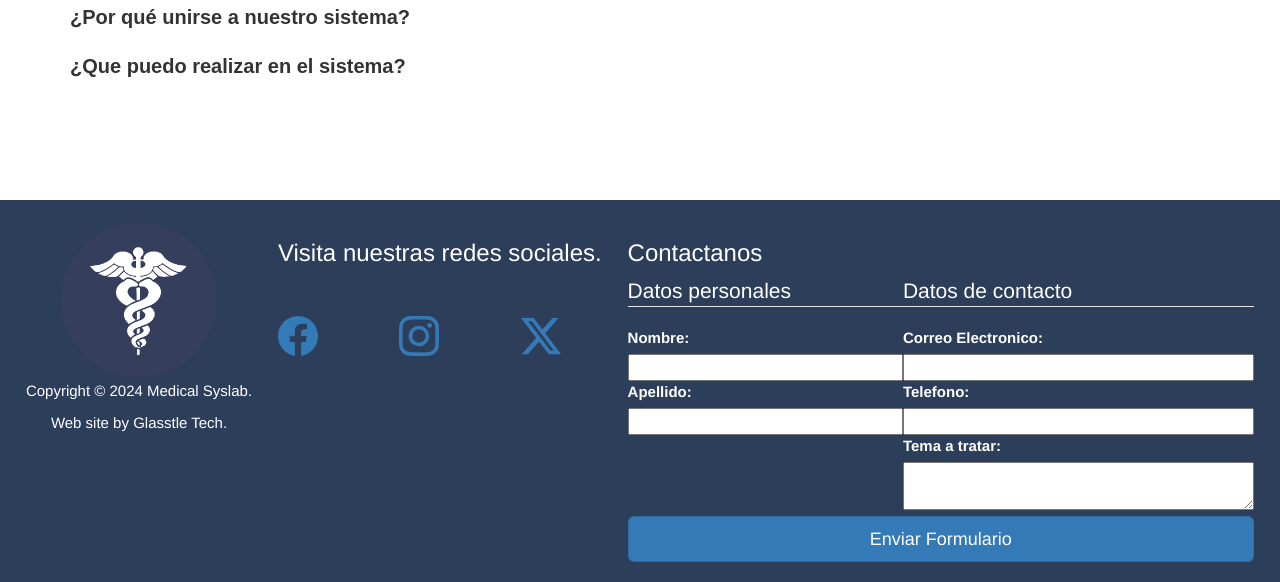
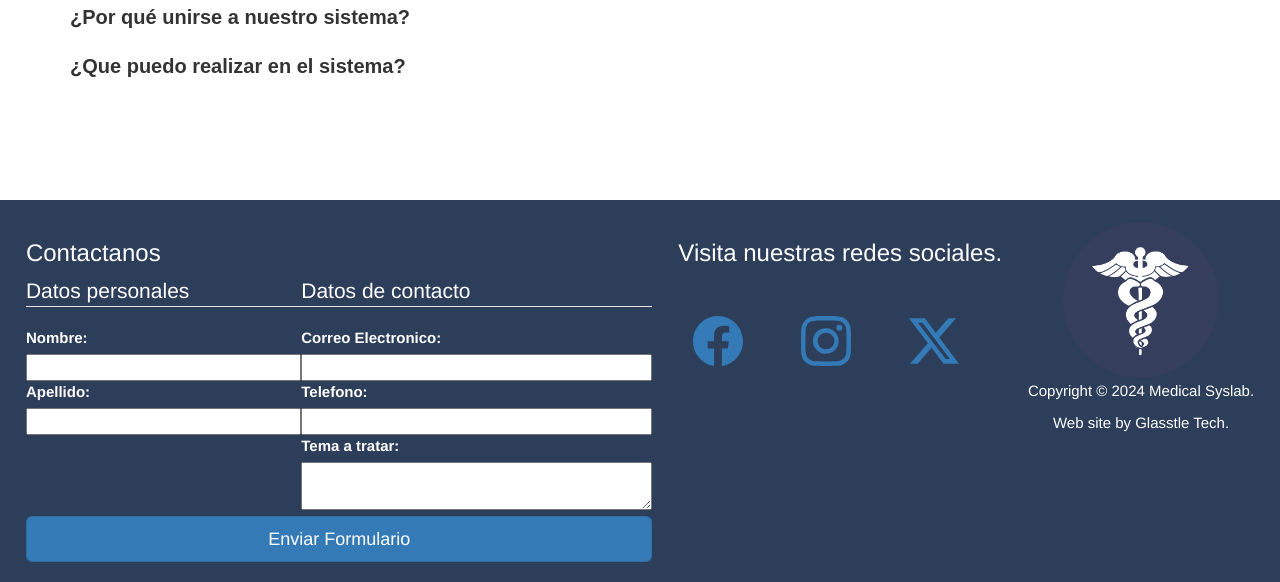
Before and after one commit to Julian7Castillo/Medical-Syslab, a PHP site: page / in a window 1280 px wide. Shown: the part 2342-2924 px from the top of the page. Run offline with PHP 8.4, Linux system fonts and the light colour scheme; the visitor is signed in with stand-in values (Sample User, id 1); some libraries are stand-ins or nearby versions.

Commit message:
ajuste de estilos en el encabezado y en el pie de pagina

```diff
--- a/Vista/Listar_Citas.php
+++ b/Vista/Listar_Citas.php
@@ -31,7 +31,6 @@
 										<th class="text-center">Hora</th>
 										<th class="text-center">Estado</th>
 										<th class="text-center">Observaciones</th>
-
 									</thead>
 									<tbody>';
 						while($registro=$resultado->fetch_object()){
--- a/Vista/css/styles.css
+++ b/Vista/css/styles.css
@@ -49,21 +49,28 @@ details summary,p,li{
 
 textarea, input{
     width: 100%;
+    margin-bottom: 1rem;
 }
 
 fieldset{
     margin-right: 2rem;
     margin-bottom: 2rem;
 }
+
 /*UTILIDADES*/
 
 .flex{
     display: flex;
     margin: 0px 0px 0px 0px;
+
 }
 
 .bet{
     justify-content: space-between;
+}
+
+.around{
+    justify-content: space-around;
 }
 
 h4{
@@ -108,7 +115,7 @@ h4{
 }
 
 .spaceMargin{
-    margin-left: 1rem;
+    margin-right: 1rem;
 }
 
 .buttonDelete{
@@ -267,3 +274,14 @@ h4{
 .password{
     width: 80%;
 }
+
+.usuario-btn{
+    justify-content:right;
+}
+
+.responsive{
+    display: flex;
+    flex: 1;
+    flex-wrap: wrap;
+
+}
--- a/Vista/encabezado.php
+++ b/Vista/encabezado.php
@@ -7,7 +7,7 @@
 
     <body>
         <header>
-            <div class="flex space">
+            <div class="flex space bet responsive">
                 <h1>
                     <a class="titulo" href="index.php?pag=inicio">
                     <img src="Vista/img/logoMS.png"al="logo" style="width:80px;height:80px;"> Medical SysLab
@@ -23,13 +23,10 @@
                         <div class="flex botonPerfil">
                             <button type="button" class="btn btn-outline-danger botonPerfil flex" >
                             <a class="botonPerfil flex" href="index.php?pag=perfil">
-                                <svg xmlns="http://www.w3.org/2000/svg" width="36" height="36" fill="currentColor" class="bi bi-person-circle" viewBox="0 0 16 16">
-                                    <path d="M11 6a3 3 0 1 1-6 0 3 3 0 0 1 6 0"/>
-                                    <path fill-rule="evenodd" d="M0 8a8 8 0 1 1 16 0A8 8 0 0 1 0 8m8-7a7 7 0 0 0-5.468 11.37C3.242 11.226 4.805 10 8 10s4.757 1.225 5.468 2.37A7 7 0 0 0 8 1"/>
-                                </svg>
-                                <div class="spaceMargin">
-                                    <h7>Usuario: <?php echo$_SESSION['userMedicalSyslab']; ?><br>
-                                    Rol:
+
+                                <div class="spaceMargin usuario-btn">
+                                    <h7>Usuario: <?php echo$_SESSION['userMedicalSyslab']; ?></h7><br>
+                                    <h7>Rol:
                                     <?php
                                         if($_SESSION['rolMedicalSyslab'] == 1){
                                             echo 'Administrador';
@@ -42,6 +39,10 @@
                                         }
                                     ?></h7>
                                 </div>
+                                <svg xmlns="http://www.w3.org/2000/svg" width="36" height="36" fill="currentColor" class="bi bi-person-circle" viewBox="0 0 16 16">
+                                    <path d="M11 6a3 3 0 1 1-6 0 3 3 0 0 1 6 0"/>
+                                    <path fill-rule="evenodd" d="M0 8a8 8 0 1 1 16 0A8 8 0 0 1 0 8m8-7a7 7 0 0 0-5.468 11.37C3.242 11.226 4.805 10 8 10s4.757 1.225 5.468 2.37A7 7 0 0 0 8 1"/>
+                                </svg>
                             </a>
                         </div>
                         <?php
--- a/Vista/footer.php
+++ b/Vista/footer.php
@@ -7,35 +7,7 @@
     </head>
     <body>
         <!--footer con bootstrap y con los colores de los estilos extras-->
-        <footer class=" flex">
-            <div class="text-center">
-                <img class="img-footer" src="Vista/img/LogoMS.png" alt="logo-footer">
-                <p class="">Copyright © 2024 Medical Syslab.</p>
-                <p>Web site by Glasstle Tech.</p>
-            </div>
-
-            <div class="">
-                <h3 class="redes-titulo">Visita nuestras redes sociales.</h3>
-                <i class="bi bi-facebook"></i>
-
-                <div class="flex bet">
-                <a href="https://www.facebook.com">
-                    <svg xmlns="http://www.w3.org/2000/svg" width="40" height="40" fill="currentColor" class="bi bi-facebook" viewBox="0 0 16 16">
-                        <path d="M16 8.049c0-4.446-3.582-8.05-8-8.05C3.58 0-.002 3.603-.002 8.05c0 4.017 2.926 7.347 6.75 7.951v-5.625h-2.03V8.05H6.75V6.275c0-2.017 1.195-3.131 3.022-3.131.876 0 1.791.157 1.791.157v1.98h-1.009c-.993 0-1.303.621-1.303 1.258v1.51h2.218l-.354 2.326H9.25V16c3.824-.604 6.75-3.934 6.75-7.951"/>
-                    </svg>
-                </a><br><br>
-                <a href="https://www.instagram.com">
-                    <svg xmlns="http://www.w3.org/2000/svg" width="40" height="40" fill="currentColor" class="bi bi-instagram" viewBox="0 0 16 16">
-                        <path d="M8 0C5.829 0 5.556.01 4.703.048 3.85.088 3.269.222 2.76.42a3.9 3.9 0 0 0-1.417.923A3.9 3.9 0 0 0 .42 2.76C.222 3.268.087 3.85.048 4.7.01 5.555 0 5.827 0 8.001c0 2.172.01 2.444.048 3.297.04.852.174 1.433.372 1.942.205.526.478.972.923 1.417.444.445.89.719 1.416.923.51.198 1.09.333 1.942.372C5.555 15.99 5.827 16 8 16s2.444-.01 3.298-.048c.851-.04 1.434-.174 1.943-.372a3.9 3.9 0 0 0 1.416-.923c.445-.445.718-.891.923-1.417.197-.509.332-1.09.372-1.942C15.99 10.445 16 10.173 16 8s-.01-2.445-.048-3.299c-.04-.851-.175-1.433-.372-1.941a3.9 3.9 0 0 0-.923-1.417A3.9 3.9 0 0 0 13.24.42c-.51-.198-1.092-.333-1.943-.372C10.443.01 10.172 0 7.998 0zm-.717 1.442h.718c2.136 0 2.389.007 3.232.046.78.035 1.204.166 1.486.275.373.145.64.319.92.599s.453.546.598.92c.11.281.24.705.275 1.485.039.843.047 1.096.047 3.231s-.008 2.389-.047 3.232c-.035.78-.166 1.203-.275 1.485a2.5 2.5 0 0 1-.599.919c-.28.28-.546.453-.92.598-.28.11-.704.24-1.485.276-.843.038-1.096.047-3.232.047s-2.39-.009-3.233-.047c-.78-.036-1.203-.166-1.485-.276a2.5 2.5 0 0 1-.92-.598 2.5 2.5 0 0 1-.6-.92c-.109-.281-.24-.705-.275-1.485-.038-.843-.046-1.096-.046-3.233s.008-2.388.046-3.231c.036-.78.166-1.204.276-1.486.145-.373.319-.64.599-.92s.546-.453.92-.598c.282-.11.705-.24 1.485-.276.738-.034 1.024-.044 2.515-.045zm4.988 1.328a.96.96 0 1 0 0 1.92.96.96 0 0 0 0-1.92m-4.27 1.122a4.109 4.109 0 1 0 0 8.217 4.109 4.109 0 0 0 0-8.217m0 1.441a2.667 2.667 0 1 1 0 5.334 2.667 2.667 0 0 1 0-5.334"/>
-                    </svg>
-                </a><br><br>
-                <a href="https://twitter.com">
-                    <svg xmlns="http://www.w3.org/2000/svg" width="40" height="40" fill="currentColor" class="bi bi-twitter-x" viewBox="0 0 16 16">
-                        <path d="M12.6.75h2.454l-5.36 6.142L16 15.25h-4.937l-3.867-5.07-4.425 5.07H.316l5.733-6.57L0 .75h5.063l3.495 4.633L12.601.75Zm-.86 13.028h1.36L4.323 2.145H2.865z"/>
-                    </svg>
-                </a><br><br></h5>
-                </div>
-            </div>
+        <footer class=" flex responsive">
 
             <section id="Contactanos" class="center formulario">
                 <h3 class="textcenterhorizontal">Contactanos</h3>
@@ -65,9 +37,39 @@
 
                         </fieldset>
                     </div>
-                <button class="btn-formulario btn btn-primary btn-lg" type="submit">Enviar Formulario</button>
-            </form>
-        </section>
+                    <button class="btn-formulario btn btn-primary btn-lg" type="submit">Enviar Formulario</button>
+                </form>
+            </section>
+
+            <div class="text-center">
+                <h3 class="redes-titulo">Visita nuestras redes sociales.</h3>
+                <i class="bi bi-facebook"></i>
+
+                <div class="flex around responsive">
+                    <a href="https://www.facebook.com">
+                        <svg xmlns="http://www.w3.org/2000/svg" width="50" height="50" fill="currentColor" class="bi bi-facebook" viewBox="0 0 16 16">
+                            <path d="M16 8.049c0-4.446-3.582-8.05-8-8.05C3.58 0-.002 3.603-.002 8.05c0 4.017 2.926 7.347 6.75 7.951v-5.625h-2.03V8.05H6.75V6.275c0-2.017 1.195-3.131 3.022-3.131.876 0 1.791.157 1.791.157v1.98h-1.009c-.993 0-1.303.621-1.303 1.258v1.51h2.218l-.354 2.326H9.25V16c3.824-.604 6.75-3.934 6.75-7.951"/>
+                        </svg>
+                    </a><br><br>
+                    <a href="https://www.instagram.com">
+                        <svg xmlns="http://www.w3.org/2000/svg" width="50" height="50" fill="currentColor" class="bi bi-instagram" viewBox="0 0 16 16">
+                            <path d="M8 0C5.829 0 5.556.01 4.703.048 3.85.088 3.269.222 2.76.42a3.9 3.9 0 0 0-1.417.923A3.9 3.9 0 0 0 .42 2.76C.222 3.268.087 3.85.048 4.7.01 5.555 0 5.827 0 8.001c0 2.172.01 2.444.048 3.297.04.852.174 1.433.372 1.942.205.526.478.972.923 1.417.444.445.89.719 1.416.923.51.198 1.09.333 1.942.372C5.555 15.99 5.827 16 8 16s2.444-.01 3.298-.048c.851-.04 1.434-.174 1.943-.372a3.9 3.9 0 0 0 1.416-.923c.445-.445.718-.891.923-1.417.197-.509.332-1.09.372-1.942C15.99 10.445 16 10.173 16 8s-.01-2.445-.048-3.299c-.04-.851-.175-1.433-.372-1.941a3.9 3.9 0 0 0-.923-1.417A3.9 3.9 0 0 0 13.24.42c-.51-.198-1.092-.333-1.943-.372C10.443.01 10.172 0 7.998 0zm-.717 1.442h.718c2.136 0 2.389.007 3.232.046.78.035 1.204.166 1.486.275.373.145.64.319.92.599s.453.546.598.92c.11.281.24.705.275 1.485.039.843.047 1.096.047 3.231s-.008 2.389-.047 3.232c-.035.78-.166 1.203-.275 1.485a2.5 2.5 0 0 1-.599.919c-.28.28-.546.453-.92.598-.28.11-.704.24-1.485.276-.843.038-1.096.047-3.232.047s-2.39-.009-3.233-.047c-.78-.036-1.203-.166-1.485-.276a2.5 2.5 0 0 1-.92-.598 2.5 2.5 0 0 1-.6-.92c-.109-.281-.24-.705-.275-1.485-.038-.843-.046-1.096-.046-3.233s.008-2.388.046-3.231c.036-.78.166-1.204.276-1.486.145-.373.319-.64.599-.92s.546-.453.92-.598c.282-.11.705-.24 1.485-.276.738-.034 1.024-.044 2.515-.045zm4.988 1.328a.96.96 0 1 0 0 1.92.96.96 0 0 0 0-1.92m-4.27 1.122a4.109 4.109 0 1 0 0 8.217 4.109 4.109 0 0 0 0-8.217m0 1.441a2.667 2.667 0 1 1 0 5.334 2.667 2.667 0 0 1 0-5.334"/>
+                        </svg>
+                    </a><br><br>
+                    <a href="https://twitter.com">
+                        <svg xmlns="http://www.w3.org/2000/svg" width="50" height="50" fill="currentColor" class="bi bi-twitter-x" viewBox="0 0 16 16">
+                            <path d="M12.6.75h2.454l-5.36 6.142L16 15.25h-4.937l-3.867-5.07-4.425 5.07H.316l5.733-6.57L0 .75h5.063l3.495 4.633L12.601.75Zm-.86 13.028h1.36L4.323 2.145H2.865z"/>
+                        </svg>
+                    </a><br><br>
+                </div>
+            </div>
+
+            <div class="text-center">
+                <img class="img-footer" src="Vista/img/LogoMS.png" alt="logo-footer">
+                <p class="">Copyright © 2024 Medical Syslab.</p>
+                <p>Web site by Glasstle Tech.</p>
+            </div>
+
         </footer>
     </body>
 </html>
--- a/Vista/menu.php
+++ b/Vista/menu.php
@@ -7,9 +7,9 @@
 		<title>menu</title>
 	</head>
 	<body>
-		<nav class="col-xs-12 containers btn-group menu-centrado">
+		<nav class="col-xs-12 containers btn-group menu-centrado ">
 
-			<div class="center-div">
+			<div class="center-div responsive">
 
 			<?php
 
```
Lines whose indentation alone changed are shown as unchanged.
